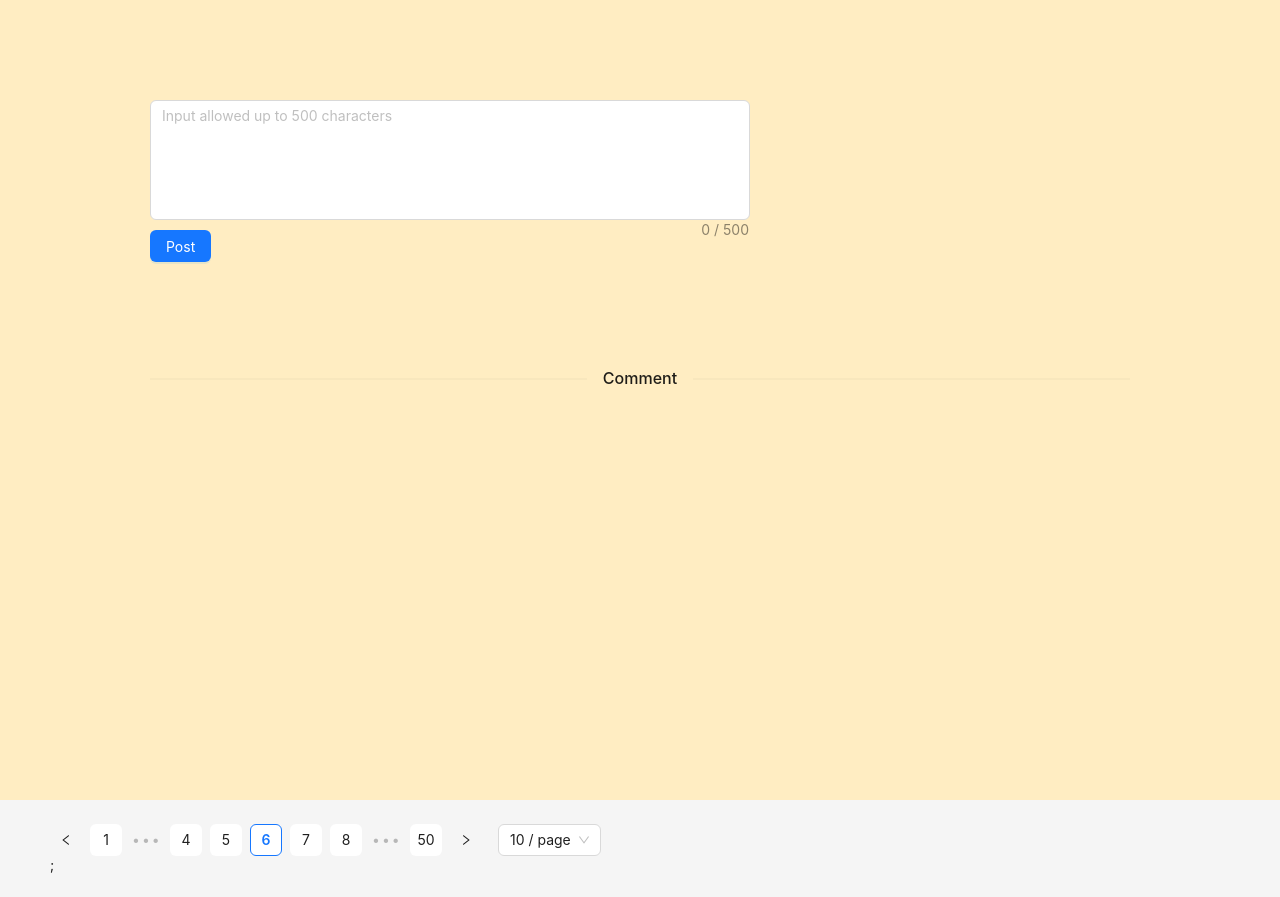
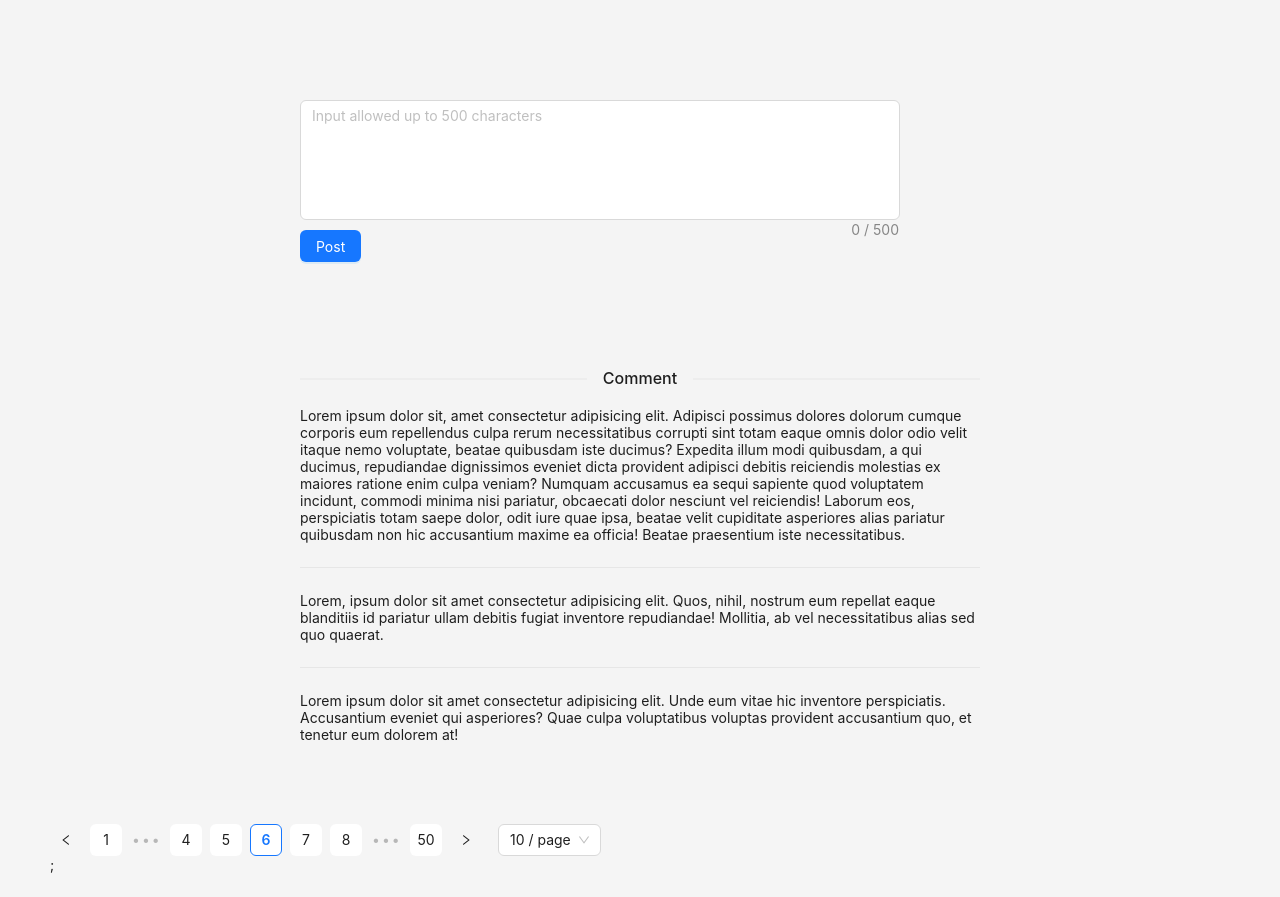
Before and after one commit to Pleumzer/Project-Sa-Me, a React (Create React App) app: page / in a window 1280 px wide. Built offline with nearby package versions, Linux system fonts and the light colour scheme.

Commit message:
commentzone
แสดงคอมเม้นต์

```diff
--- a/package.json
+++ b/package.json
@@ -13,7 +13,9 @@
     "antd": "^5.9.4",
     "react": "^18.2.0",
     "react-dom": "^18.2.0",
-    "react-scripts": "5.0.1",
+    "react-router-dom": "^6.16.0",
+    "react-scripts": "^5.0.1",
+    "sweetalert2": "^11.7.31",
     "typescript": "^4.9.5",
     "web-vitals": "^2.1.4"
   },
--- a/src/App.tsx
+++ b/src/App.tsx
@@ -12,14 +12,20 @@ const onChange = (e: React.ChangeEvent<HTMLTextAreaElement>) => {
 function App() {
   return (
       <Layout>
-        <Content style={{backgroundColor:"#ffedc2",height:"100vh"}}>
+        <Content style={{backgroundColor:"#F4F4F4",height:"100vh"}}>
           <div>
-              <div style={{justifyContent:"center",padding:"100px 150px"}}> <TextArea showCount maxLength={500} style={{ height: 120,width:600, resize: 'none' }} onChange={onChange}placeholder="Input allowed up to 500 characters"/>
+              <div style={{justifyContent:"center",padding:"100px 300px"}}> <TextArea showCount maxLength={500} style={{ height: 120,width:600, resize: 'none' }} onChange={onChange}placeholder="Input allowed up to 500 characters"/>
                   <div style ={{ height: 120,width:600, resize: 'none',marginTop:"10px" }}>
                     <Button type="primary">Post</Button>
                   </div>
                   <div>
                   <Divider>Comment</Divider>
+                  <p>Lorem ipsum dolor sit, amet consectetur adipisicing elit. Adipisci possimus dolores dolorum cumque corporis eum repellendus culpa rerum necessitatibus corrupti sint totam eaque omnis dolor odio velit itaque nemo voluptate, beatae quibusdam iste ducimus? Expedita illum modi quibusdam, a qui ducimus, repudiandae dignissimos eveniet dicta provident adipisci debitis reiciendis molestias ex maiores ratione enim culpa veniam? Numquam accusamus ea sequi sapiente quod voluptatem incidunt, commodi minima nisi pariatur, obcaecati dolor nesciunt vel reiciendis! Laborum eos, perspiciatis totam saepe dolor, odit iure quae ipsa, beatae velit cupiditate asperiores alias pariatur quibusdam non hic accusantium maxime ea officia! Beatae praesentium iste necessitatibus.</p>
+                  <Divider></Divider>
+                  <p>Lorem, ipsum dolor sit amet consectetur adipisicing elit. Quos, nihil, nostrum eum repellat eaque blanditiis id pariatur ullam debitis fugiat inventore repudiandae! Mollitia, ab vel necessitatibus alias sed quo quaerat.</p>
+                  <Divider></Divider>
+                  <p>Lorem ipsum dolor sit amet consectetur adipisicing elit. Unde eum vitae hic inventore perspiciatis. Accusantium eveniet qui asperiores? Quae culpa voluptatibus voluptas provident accusantium quo, et tenetur eum dolorem at!</p>
+
                   </div>
               </div>
           </div>
```
Also changed, not shown: 1 other file (tests, documents, lock files or other folders).
